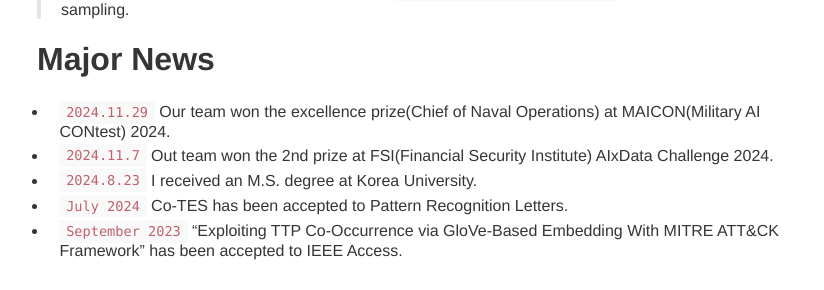
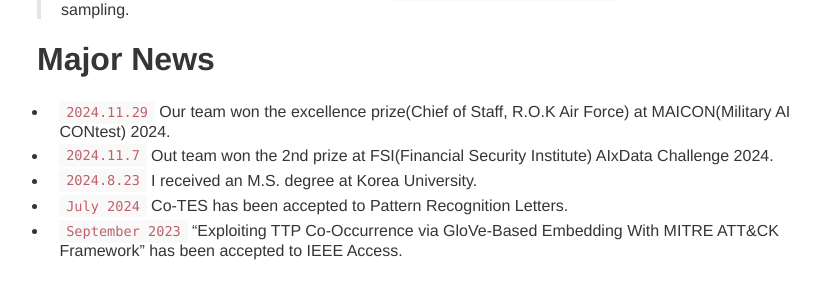
Before and after one commit to SSINsch/ssinsch.github.io, a Jekyll site: the page built from index.md, in a window 1280 px wide and 1400 px high, scrolled down 214 px. Shown: the part 157-447 px from the top of the window, without its empty margins (203-1027 px from the left). Built offline with Jekyll 4.4.1, drawn with Linux system fonts in a browser that asks for light colours; some of the changed text lies outside the part shown.

Commit message:
Eng. resume update

```diff
--- a/index.md
+++ b/index.md
@@ -10,7 +10,7 @@ layout: about
 
 # Major News
 
-- `2024.11.29` Our team won the excellence prize(Chief of Naval Operations) at MAICON(Military AI CONtest) 2024.
+- `2024.11.29` Our team won the excellence prize(Chief of Staff, R.O.K Air Force) at MAICON(Military AI CONtest) 2024.
 - `2024.11.7` Out team won the 2nd prize at FSI(Financial Security Institute) AIxData Challenge 2024.
 - `2024.8.23` I received an M.S. degree at Korea University.
 - `July 2024` Co-TES has been accepted to Pattern Recognition Letters.
@@ -51,7 +51,7 @@ layout: about
 
 
 ## Honors and Awards
-- `2024.11.29` Excellence prize(Chief of Naval Operations) at MAICON(Military AI CONtest) 2024.
+- `2024.11.29` Excellence prize(Chief of Staff, R.O.K Air Force) at MAICON(Military AI CONtest) 2024.
 - `2024.11.7` 2nd prize at FSI(Financial Security Institute) AIxData Challenge 2024.
 - Full Tuition Scholarship (Korea University) (2014.3 ~ 2018.2)
   from Ministry of National Defense, Republic of Korea
@@ -59,28 +59,28 @@ layout: about
 
 # Publications
 ## International Journals and Conferences
-- <span style="color:#FFCCCC">[J3]</span> Co–TES: Learning noisy labels with a Co-Teaching Exchange Student method
+- <span style="color:#FF6666">[J3]</span> Co–TES: Learning noisy labels with a Co-Teaching Exchange Student method
   ***Chanho shin*** and Changhee Choi
   <span style="color:#FF9999">Pattern Recognition Letters</span>
 
-- <span style="color:#FFCCCC">[J2]</span> Exploiting TTP Co-Occurrence via GloVe-Based Embedding With MITRE ATT&CK Framework
+- <span style="color:#FF6666">[J2]</span> Exploiting TTP Co-Occurrence via GloVe-Based Embedding With MITRE ATT&CK Framework
   ***Chanho shin***, Insup Lee, and Changhee Choi
   <span style="color:#FF9999">IEEE Access 2023</span>
 
-- <span style="color:#FFCCCC">[J1]</span> Performance evaluation method of cyber attack behaviour forecasting based on mitigation
+- <span style="color:#FF6666">[J1]</span> Performance evaluation method of cyber attack behaviour forecasting based on mitigation
   Changhee Choi, Sunguk Shin, and ***Chanho Shin***
   <span style="color:#FF9999">The 12th international conference on ICT convergence (2021 ICTC)</span>
 
 
 ## Patent
 
-- <span style="color:#FFCCCC">[P3]</span> Method for training attack prediction model and device therefor
+- <span style="color:#FF6666">[P3]</span> Method for training attack prediction model and device therefor
     Changhee Choi, **Chanho Shin**, Sunguk Shin, Seongyeon Seo, and Insup Lee
     U.S. Patent Number. US20230308462A1, September 28th, 2023. [[link]](https://patents.google.com/patent/US20230308462A1/en)
-- <span style="color:#FFCCCC">[P2]</span> 공격 예측 모델 훈련 방법 및 이를 위한 장치 (METHOD FOR TRAINING ATTACK PREDICTION MODEL AND DEVICE THEREFOR)
+- <span style="color:#FF6666">[P2]</span> 공격 예측 모델 훈련 방법 및 이를 위한 장치 (METHOD FOR TRAINING ATTACK PREDICTION MODEL AND DEVICE THEREFOR)
     Changhee Choi, **Chanho Shin**, Sunguk Shin, Seongyeon Seo, and Insup Lee
     Republic of Korea. Patent Number. 10-2022-0037634, March 25th, 2023.
-- <span style="color:#FFCCCC">[P1]</span> 퍼징에서 시드 파일을 스케줄링 하는 방법 및 이를 위한 장치(Method And Apparatus For Scheduling Seed File In Fuzzing)
+- <span style="color:#FF6666">[P1]</span> 퍼징에서 시드 파일을 스케줄링 하는 방법 및 이를 위한 장치(Method And Apparatus For Scheduling Seed File In Fuzzing)
     Pilkeun Park, **Chanho Shin**, Seounghun Jeong, and Taein Kang
     Republic of Korea. Patent Number. 10-2020-0102581, January 14th, 2022.
 
```
